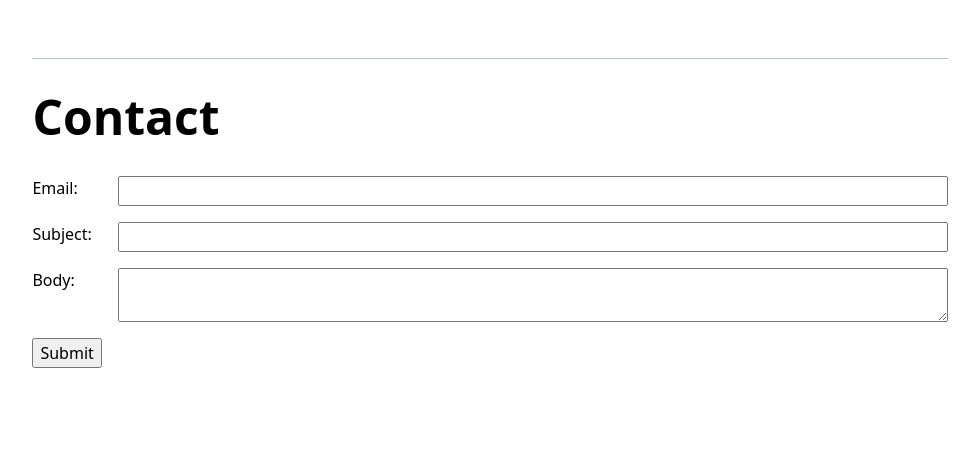
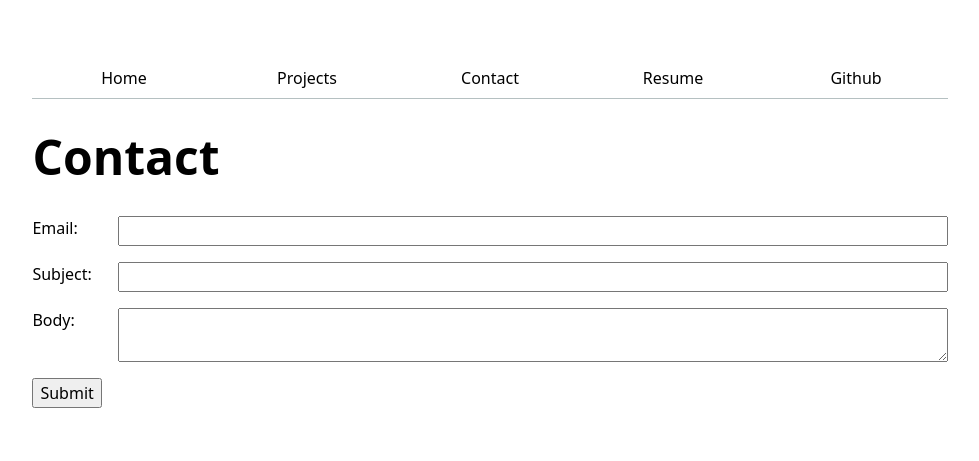
Before and after one commit to timeturtles/DSC106-Portfolio, a plain HTML site: page contact/index.html in a window 1280 px wide. Shown: the whole page, without its empty margins (150-1129 px from the left). Drawn offline with Linux system fonts and the light colour scheme.

Commit message:
update navs

```diff
--- a/contact/index.html
+++ b/contact/index.html
@@ -5,7 +5,7 @@
     <meta name="viewport" content="width=device-width, initial-scale=1.0">
     <title>Contact</title>
     <link rel="stylesheet" href="..\style.css">
-    <script src="..\global.js" type="module"></script>
+    <script src="/global.js" type="module"></script>
 </head>
 <body>
     <h1>Contact</h1>
--- a/global.js
+++ b/global.js
@@ -18,6 +18,9 @@
 for (let p of pages) {
   let url = p.url;
   let title = p.title;
+  const BASE_PATH = (location.hostname === "localhost" || location.hostname === "127.0.0.1")
+  ? "/"                  // Local server
+  : "/website/";         // GitHub Pages repo name
   let a = document.createElement('a');
   url = !url.startsWith('http') ? BASE_PATH + url : url;
   a.href = url;
@@ -30,7 +33,3 @@
     a.target = '_blank';
   }
 }
-
-const BASE_PATH = (location.hostname === "localhost" || location.hostname === "127.0.0.1")
-  ? "/"                  // Local server
-  : "/website/";         // GitHub Pages repo name
```
Also changed, not shown: index.html (+1 -1 lines), projects/index.html (+1 -1 lines), resume/index.html (+1 -1 lines).
